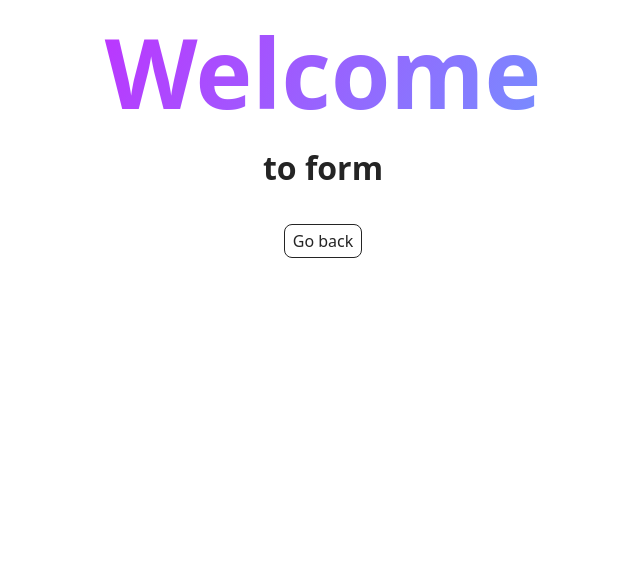
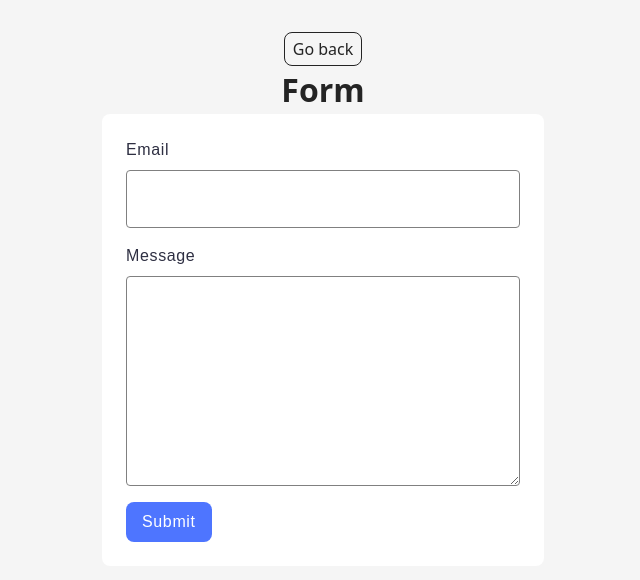
Before and after one commit to Cocokringle/goit-advancedjs-hw-01, a website built with Vite: page src/2-form.html in a window 1280 px wide. Shown: the whole page, without its empty margins (317-957 px from the left). Built offline with nearby package versions, Linux system fonts and the light colour scheme.

Commit message:
feat(form): created layout and added logic

```diff
--- a/src/2-form.html
+++ b/src/2-form.html
@@ -10,10 +10,19 @@
   <body>
     <main>
       <div class="container">
-        <h1 class="main-title">
-          <span class="main-title-gradient">Welcome</span> to form
-        </h1>
         <load src="./partials/back-link.html" />
+        <h1 class="main-title">Form</h1>
+        <form class="feedback-form" autocomplete="off">
+          <label>
+            Email
+            <input type="email" name="email" autofocus />
+          </label>
+          <label>
+            Message
+            <textarea name="message" rows="8"></textarea>
+          </label>
+          <button type="submit">Submit</button>
+        </form>
       </div>
     </main>
     <script type="module" src="./js/2-form.js"></script>
--- a/src/css/base.css
+++ b/src/css/base.css
@@ -1,7 +1,17 @@
 :root {
   /* font-family: Inter, Avenir, Helvetica, Arial, sans-serif; */
-  font-family: system-ui, -apple-system, BlinkMacSystemFont, 'Segoe UI', Roboto,
-    Oxygen, Ubuntu, Cantarell, 'Open Sans', 'Helvetica Neue', sans-serif;
+  font-family:
+    system-ui,
+    -apple-system,
+    BlinkMacSystemFont,
+    'Segoe UI',
+    Roboto,
+    Oxygen,
+    Ubuntu,
+    Cantarell,
+    'Open Sans',
+    'Helvetica Neue',
+    sans-serif;
   font-size: 16px;
   line-height: 1.5;
   font-weight: 400;
@@ -22,6 +32,7 @@
   min-width: 100vw;
   min-height: 100vh;
   margin: 0;
+  background-color: #f5f5f5;
 }
 
 main {
--- /dev/null
+++ b/src/css/form.css
@@ -0,0 +1,84 @@
+.feedback-form label,
+.feedback-form input,
+.feedback-form textarea {
+  color: #2e2f42;
+  font-family: 'Montserrat', sans-serif;
+  font-size: 16px;
+  font-weight: 400;
+  line-height: 1.5;
+  letter-spacing: 0.64px;
+}
+
+.feedback-form {
+  display: inline-flex;
+  padding: 24px;
+  flex-direction: column;
+  align-items: flex-start;
+  gap: 16px;
+  border-radius: 8px;
+  background: #fff;
+}
+
+.feedback-form label {
+  display: flex;
+  flex-direction: column;
+  align-items: flex-start;
+  gap: 8px;
+}
+
+.feedback-form input,
+.feedback-form textarea {
+  display: flex;
+  width: 360px;
+  justify-content: center;
+  align-items: center;
+  padding: 8px 16px;
+  border-radius: 4px;
+  border: 1px solid #808080;
+  font-style: normal;
+  outline: none;
+  transition: border-color 0.3s ease;
+}
+
+.feedback-form input {
+  min-height: 40px;
+}
+
+.feedback-form textarea {
+  min-height: 80px;
+  resize: vertical;
+}
+
+.feedback-form input:hover,
+.feedback-form textarea:hover {
+  border-color: #000;
+}
+
+.feedback-form input:focus,
+.feedback-form input:active,
+.feedback-form textarea:focus,
+.feedback-form textarea:active {
+  border-color: #808080;
+}
+
+.feedback-form button {
+  display: inline-flex;
+  padding: 8px 16px;
+  justify-content: center;
+  align-items: center;
+  gap: 10px;
+  border-radius: 8px;
+  background: #4e75ff;
+  color: #fff;
+  font-family: 'Montserrat', sans-serif;
+  font-size: 16px;
+  font-weight: 500;
+  line-height: 1.5;
+  letter-spacing: 0.64px;
+  border: none;
+  transition: background-color 0.3s ease;
+}
+
+.feedback-form button:hover {
+  background: #6c8cff;
+}
--- a/src/css/styles.css
+++ b/src/css/styles.css
@@ -17,3 +17,4 @@
 @import url('./back-link.css');
 @import url('./footer.css');
 @import url('./gallery.css');
+@import url('./form.css');
--- a/src/js/1-gallery.js
+++ b/src/js/1-gallery.js
@@ -1,4 +1,3 @@
-// Описаний в документації
 import SimpleLightbox from 'simplelightbox';
 import 'simplelightbox/dist/simple-lightbox.min.css';
 
--- a/src/js/2-form.js
+++ b/src/js/2-form.js
@@ -0,0 +1,54 @@
+const formData = {
+  email: '',
+  message: '',
+};
+
+const form = document.querySelector('.feedback-form');
+const STORAGE_KEY = 'feedback-form-state';
+
+const loadSavedData = () => {
+  const savedData = localStorage.getItem(STORAGE_KEY);
+
+  if (savedData) {
+    try {
+      const parsedData = JSON.parse(savedData);
+
+      formData.email = parsedData.email ?? '';
+      formData.message = parsedData.message ?? '';
+
+      form.elements.email.value = formData.email;
+      form.elements.message.value = formData.message;
+    } catch (error) {
+      console.error('Parse error:', error);
+    }
+  }
+};
+
+loadSavedData();
+
+form.addEventListener('input', event => {
+  const fieldName = event.target.name;
+  const fieldValue = event.target.value;
+
+  formData[fieldName] = fieldValue.trim();
+
+  localStorage.setItem(STORAGE_KEY, JSON.stringify(formData));
+});
+
+form.addEventListener('submit', event => {
+  event.preventDefault();
+
+  if (!formData.email || !formData.message) {
+    alert('Fill please all fields');
+    return;
+  }
+
+  console.log(formData);
+
+  localStorage.removeItem(STORAGE_KEY);
+
+  formData.email = '';
+  formData.message = '';
+
+  form.reset();
+});
```
